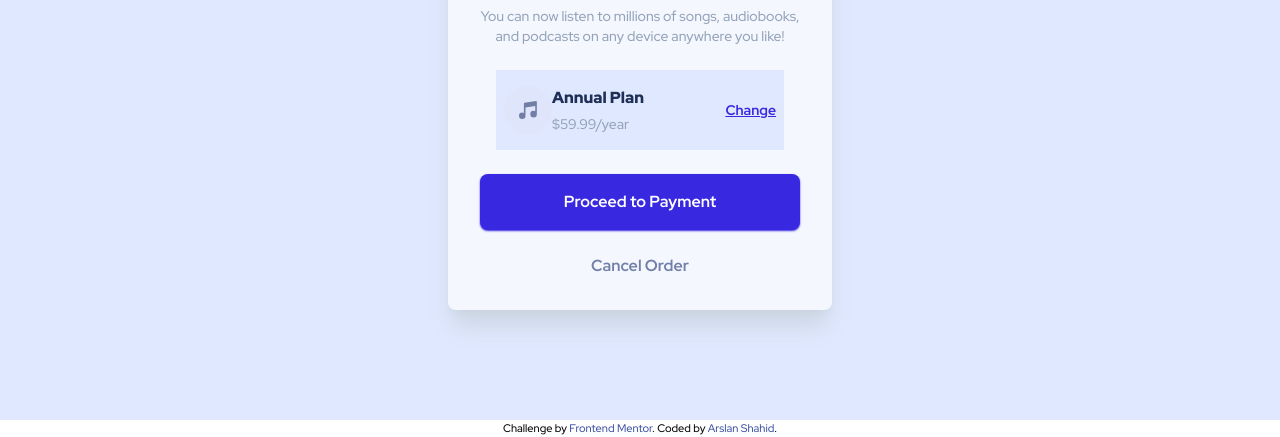
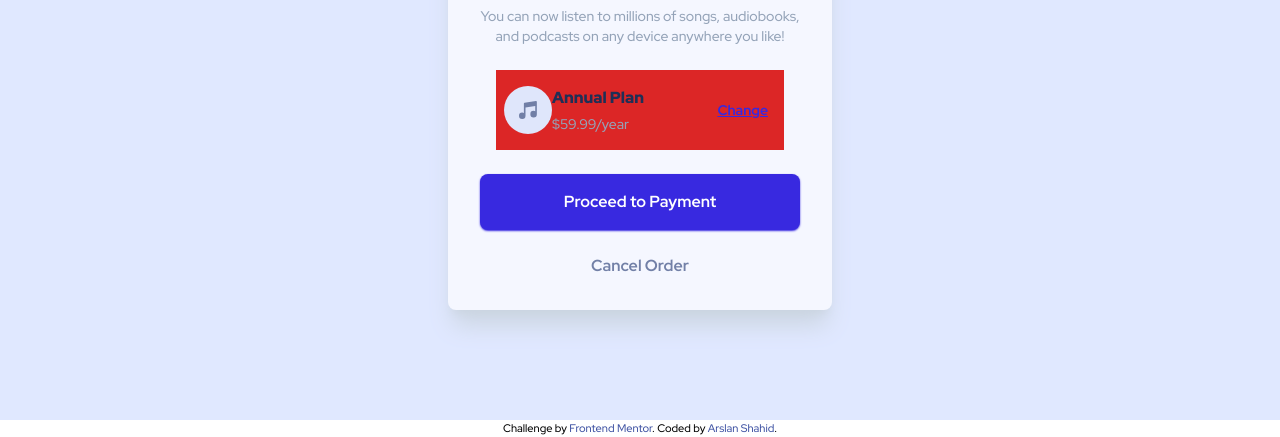
Before and after one commit to Arsla-1/order-summary, a website: page src/index.html in a window 1280 px wide. Shown: the part 380-817 px from the top of the page. Drawn offline with Linux system fonts and the light colour scheme.

Commit message:
second commit

```diff
--- a/src/index.html
+++ b/src/index.html
@@ -57,7 +57,7 @@
             any device anywhere you like!
           </p>
           <div
-            class="w-[90%] bg-paleBlue-200 flex items-center justify-between px-2 py-4"
+            class="w-[90%] bg-red-600 flex items-center justify-between pl-2 pr-4 py-4"
           >
             <div class="flex">
               <img src="./images/icon-music.svg" alt="" />
```
Also changed, not shown: src/output.css.
